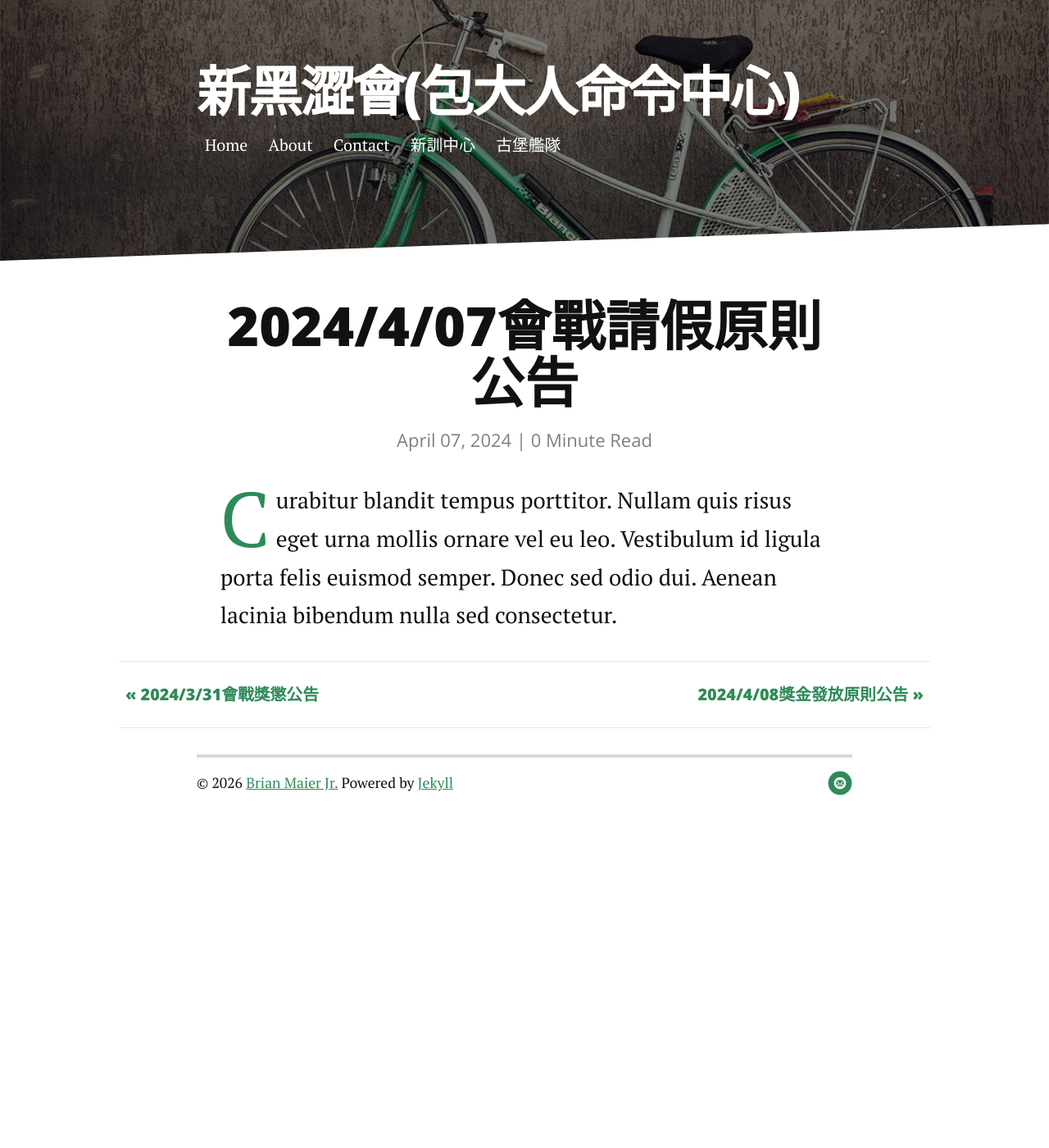
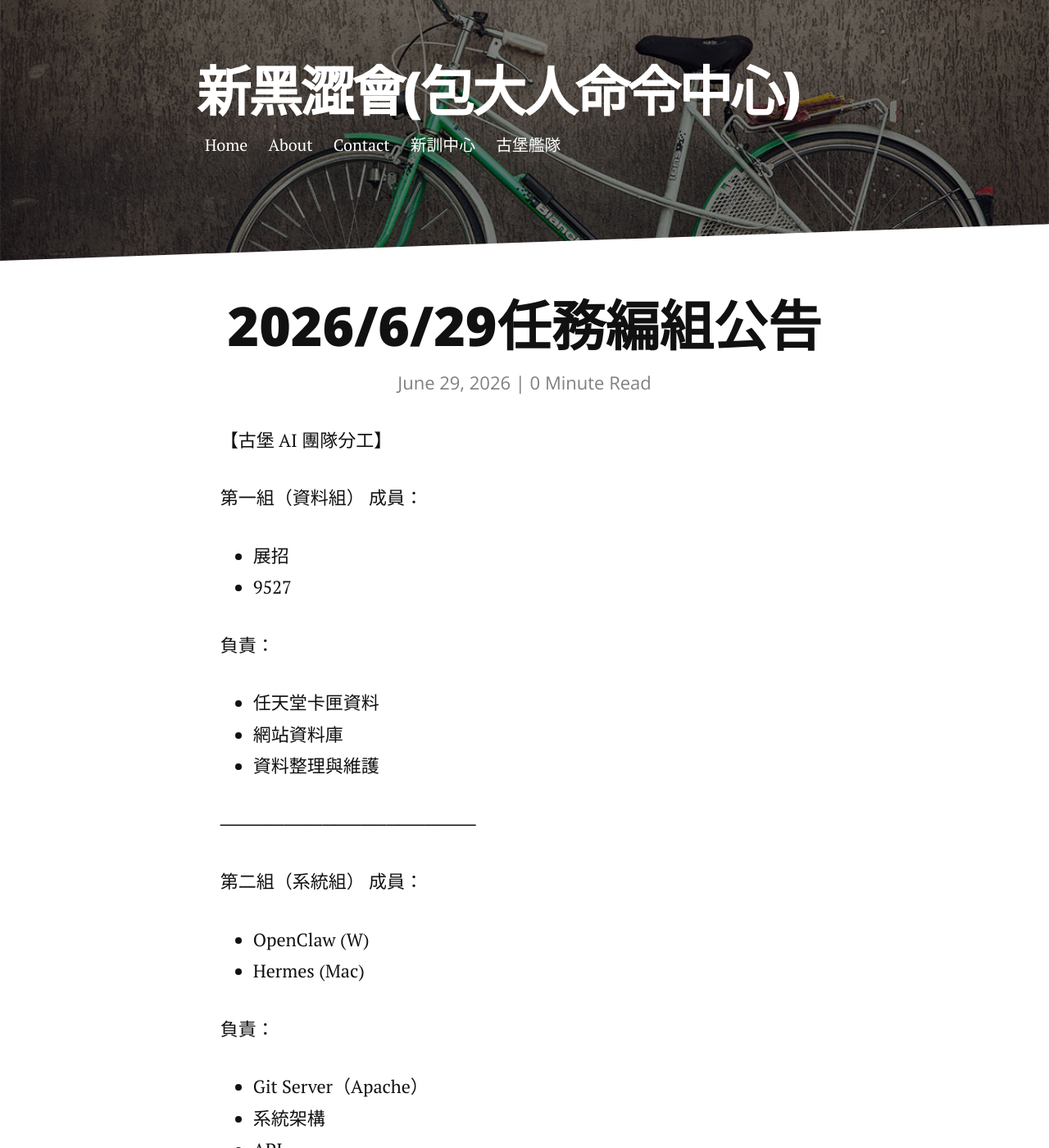
Before and after one commit to jetbomb2012/beloved, a Jekyll site: the page built from _posts/2014-04-07-lack-war.markdown, in a window 1280 px wide and 1400 px high. Shown: the whole window at 82% size. Built offline with Jekyll 4.4.1, drawn with Linux system fonts in a browser that asks for light colours; nearby versions of some CDN libraries; some of the changed text lies outside the part shown.

Commit message:
Update 2014-04-07-lack-war.markdown

```diff
--- a/_posts/2014-04-07-lack-war.markdown
+++ b/_posts/2014-04-07-lack-war.markdown
@@ -1,12 +1,39 @@
 ---
 layout: post
-title:  "2024/4/07會戰請假原則公告"
-date:   2024-4-07
-description: 比照一般公會原則,請假則先離公會,因留位不進行公會戰影響公會評價!且限公會戰二日前申請核可,會戰後再加入,即日比照各公會作法施行!
-
+title:  "2026/6/29任務編組公告"
+date:   2026-6-29
+description: 任務編組
 
 
 
 ---
 
-<p class="intro"><span class="dropcap">C</span>urabitur blandit tempus porttitor. Nullam quis risus eget urna mollis ornare vel eu leo. Vestibulum id ligula porta felis euismod semper. Donec sed odio dui. Aenean lacinia bibendum nulla sed consectetur.</p>
+【古堡 AI 團隊分工】
+
+第一組（資料組）
+成員：
+- 展招
+- 9527
+
+負責：
+- 任天堂卡匣資料
+- 網站資料庫
+- 資料整理與維護
+
+────────────────────
+
+第二組（系統組）
+成員：
+- OpenClaw (W)
+- Hermes (Mac)
+
+負責：
+- Git Server（Apache）
+- 系統架構
+- API
+- 版本管理
+- Server 維護
+
+────────────────────
+
+各組負責各組 Git Server，不得跨組修改他組程式；需透過 Git Commit／Merge 流程協作。
```
